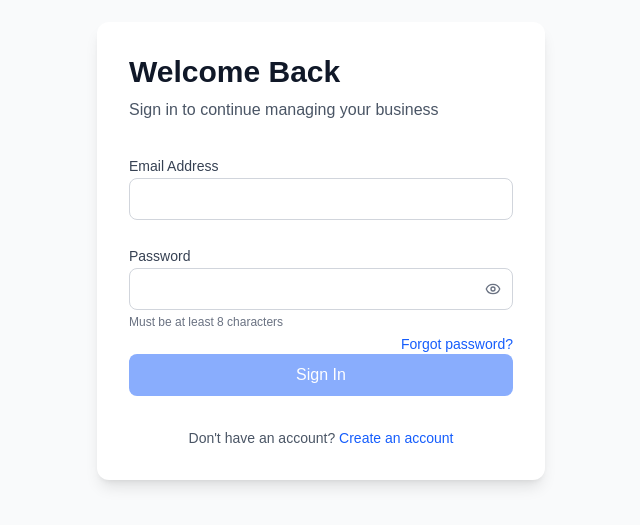
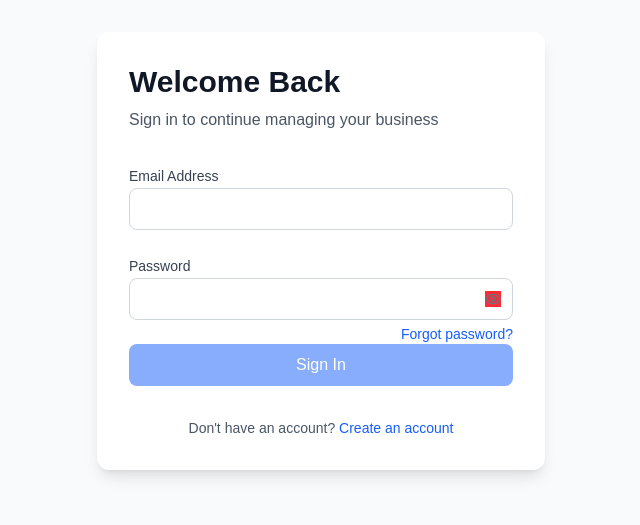
Before and after one commit to Joshardals/client-invoice-manager, a Next.js app: page /login in a window 1280 px wide. Shown: the part 149-674 px from the top of the page, without its empty margins (319-959 px from the left). Built offline with nearby package versions, Linux system fonts and the light colour scheme.

Commit message:
initial commit

```diff
--- a/components/auth/LoginForm.tsx
+++ b/components/auth/LoginForm.tsx
@@ -22,6 +22,7 @@ export function LoginForm() {
     handleSubmit,
     formState: { errors, isValid },
   } = useForm<LoginFormData>({
+    mode: "onChange", // 👈 real-time validation
     defaultValues: {
       email: "",
       password: "",
@@ -44,7 +45,7 @@ export function LoginForm() {
       } else {
         router.push("/dashboard");
       }
-    } catch (err) {
+    } catch {
       setError("Network error. Please try again.");
     } finally {
       setLoading(false);
--- a/components/auth/RegisterForm.tsx
+++ b/components/auth/RegisterForm.tsx
@@ -17,6 +17,7 @@ export function RegisterForm() {
     handleSubmit,
     formState: { errors, isValid },
   } = useForm<RegisterFormData>({
+    mode: "onChange", // 👈 real-time validation
     defaultValues: {
       name: "",
       email: "",
@@ -68,6 +69,10 @@ export function RegisterForm() {
             disabled={loading}
             {...register("name", {
               required: "Name is required",
+              pattern: {
+                value: /^[a-zA-Z\s]+$/,
+                message: "Only letters and spaces allowed",
+              },
               minLength: {
                 value: 2,
                 message: "Name must be at least 2 characters",
@@ -94,11 +99,17 @@ export function RegisterForm() {
             label="Password"
             type="password"
             disabled={loading}
+            hintText="Must be at least 8 characters"
             {...register("password", {
               required: "Password is required",
               minLength: {
                 value: 8,
                 message: "Password must be at least 8 characters",
+              },
+              pattern: {
+                value: /^(?=.*[A-Za-z])(?=.*\d)(?=.*[@$!%*#?&])/,
+                message:
+                  "Include at least 1 letter, 1 number, and 1 special character",
               },
             })}
             error={errors.password?.message}
--- a/components/ui/InputField.tsx
+++ b/components/ui/InputField.tsx
@@ -3,7 +3,10 @@ import { forwardRef, useState } from "react";
 import type { InputFieldProps } from "@/typings";
 
 const InputField = forwardRef<HTMLInputElement, InputFieldProps>(
-  ({ label, name, type = "text", error, disabled, ...props }, ref) => {
+  (
+    { label, name, type = "text", error, disabled, hintText, ...props },
+    ref
+  ) => {
     const [showPassword, setShowPassword] = useState(false);
     const isPassword = type === "password";
     const inputType = isPassword ? (showPassword ? "text" : "password") : type;
@@ -20,7 +23,7 @@ const InputField = forwardRef<HTMLInputElement, InputFieldProps>(
             type={inputType}
             ref={ref}
             disabled={disabled}
-            className={`w-full px-4 py-2 border rounded-lg outline-none focus:ring-2 focus:ring-offset-2 transition-all ${
+            className={`w-full px-4 py-2 pr-10 border rounded-lg outline-none focus:ring-2 focus:ring-offset-2 transition-all ${
               error
                 ? "border-red-300 focus:ring-red-200 focus:border-red-400"
                 : "border-gray-300 focus:ring-blue-200 focus:border-blue-400"
@@ -32,15 +35,15 @@ const InputField = forwardRef<HTMLInputElement, InputFieldProps>(
               type="button"
               onClick={() => setShowPassword(!showPassword)}
               disabled={disabled}
-              className="absolute right-3 top-1/2 -translate-y-1/2 text-gray-500 hover:text-gray-700"
+              className="absolute bg-red-500 right-3 top-1/2 -translate-y-1/2 text-gray-500 hover:text-gray-700 z-10"
             >
               {showPassword ? <EyeOff size={16} /> : <Eye size={16} />}
             </button>
           )}
         </div>
         {error && <p className="text-sm text-red-600">{error}</p>}
-        {isPassword && !error && (
-          <p className="text-xs text-gray-500">Must be at least 8 characters</p>
+        {hintText && isPassword && !error && (
+          <p className="text-xs text-gray-500">{hintText}</p>
         )}
       </div>
     );
--- a/package.json
+++ b/package.json
@@ -13,6 +13,7 @@
     "seed": "tsx prisma/seed.ts"
   },
   "dependencies": {
+    "@hookform/resolvers": "^5.0.1",
     "@next-auth/prisma-adapter": "^1.0.7",
     "@prisma/client": "^6.7.0",
     "@types/bcrypt": "^5.0.2",
@@ -30,7 +31,8 @@
     "react-hook-form": "^7.56.3",
     "resend": "^4.5.1",
     "tailwind-merge": "^3.2.0",
-    "tsx": "^4.19.4"
+    "tsx": "^4.19.4",
+    "zod": "^3.24.4"
   },
   "devDependencies": {
     "@tailwindcss/postcss": "^4",
--- a/typings.d.ts
+++ b/typings.d.ts
@@ -3,6 +3,7 @@ export interface InputFieldProps
   label: string;
   name: string;
   error?: string;
+  hintText?: string;
 }
 
 export interface RegisterFormData {
```
Also changed, not shown: 1 other file (tests, documents, lock files or other folders).
